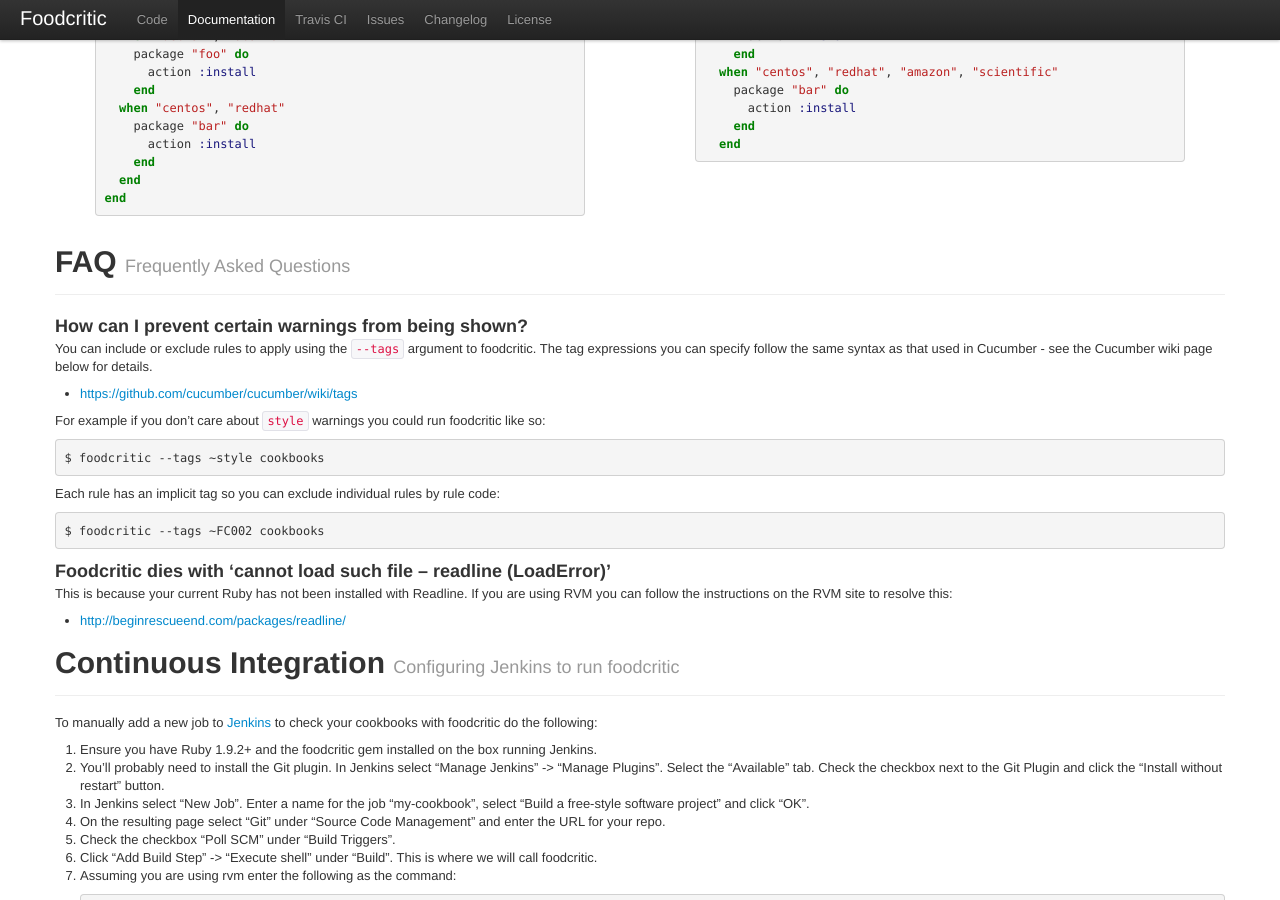
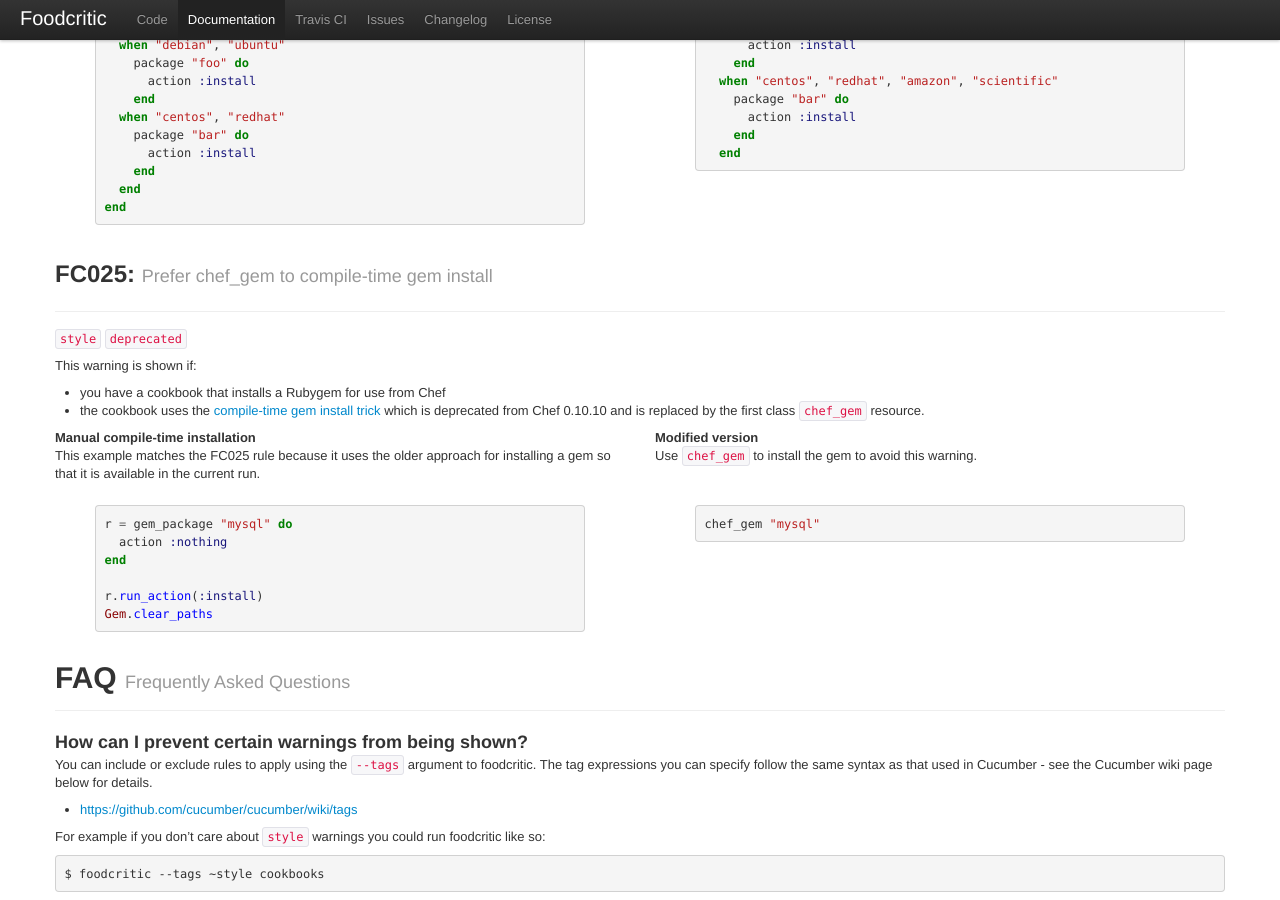
Before and after one commit to Foodcritic/foodcritic, a Jekyll site: the page built from index.html, in a window 1280 px wide and 900 px high, scrolled down 10716 px. Built offline with Jekyll 4.4.1, drawn with Linux system fonts in a browser that asks for light colours; some of the changed text lies outside the part shown.

Commit message:
Add FC025 documentation.

```diff
--- a/index.html
+++ b/index.html
@@ -738,6 +738,36 @@
                 action :install
               end
             end
+  - code: FC025
+    name: Prefer chef_gem to compile-time gem install
+    tags:
+      - style
+      - deprecated
+    summary: |
+      This warning is shown if:
+      * you have a cookbook that installs a Rubygem for use from Chef
+      * the cookbook uses the
+        [compile-time gem install trick](http://www.opscode.com/blog/2009/06/01/cool-chef-tricks-install-and-use-rubygems-in-a-chef-run/)
+        which is deprecated from Chef 0.10.10 and is replaced by the first class
+        `chef_gem` resource.
+    examples:
+      - title: Manual compile-time installation
+        text: |
+          This example matches the FC025 rule because it uses the older
+          approach for installing a gem so that it is available in the current
+          run.
+        code: |
+          r = gem_package "mysql" do
+            action :nothing
+          end
+
+          r.run_action(:install)
+          Gem.clear_paths
+      - title: Modified version
+        text: |
+          Use `chef_gem` to install the gem to avoid this warning.
+        code: |
+          chef_gem "mysql"
 api_methods:
   - name: attribute_access
     description: |
```
